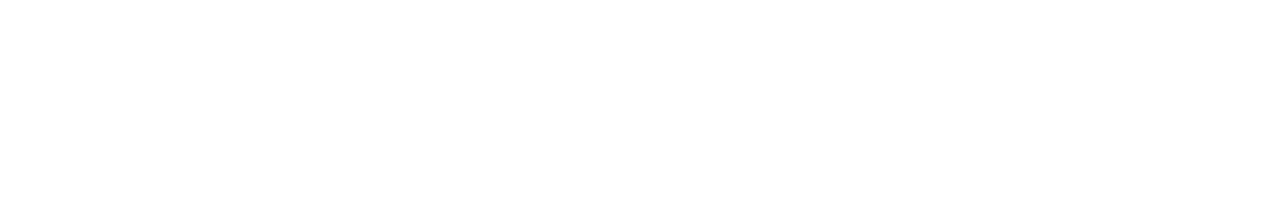
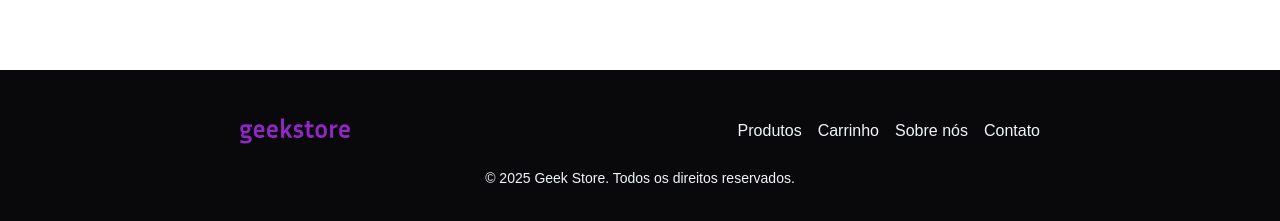
Before and after one commit to vieira-a/geek-store-frontend, a Next.js app: page / in a window 1280 px wide. Shown: the part 615-836 px from the top of the page. Before the commit the page ends 800 px from the top, so only its background shows below. Built offline with nearby package versions, Linux system fonts and the light colour scheme; no server answers.

Commit message:
feat: add AppFooter component to enhance page layout and navigation

```diff
--- a/src/app/page.tsx
+++ b/src/app/page.tsx
@@ -1,4 +1,5 @@
 import FeaturedProducts from "@/app/product/component/FeaturedProducts";
+import AppFooter from "@/module/shared/component/AppFooter";
 import AppHero from "@/module/shared/component/AppHero";
 
 export default function Home() {
@@ -6,6 +7,7 @@
     <main>
       <AppHero />
       <FeaturedProducts />
+      <AppFooter />
     </main>
   );
 }
--- /dev/null
+++ b/src/module/shared/component/AppFooter.tsx
@@ -0,0 +1,37 @@
+import Image from "next/image";
+import Logo from "../../../../public/gs_logo.svg";
+import Link from "next/link";
+
+export default function AppFooter() {
+  return (
+    <div className="px-60 py-12 bg-zinc-950 mt-12">
+      <div className="flex justify-between items-center">
+        <Link href="/">
+          <Image alt="Geek Store" width={110} height={14} src={Logo} />
+        </Link>
+        <nav className="text-slate-100 gap-2">
+          <ul className="flex gap-4">
+            <li>
+              <Link href="/">Produtos</Link>
+            </li>
+            <li>
+              <Link href="/cart">Carrinho</Link>
+            </li>
+            <li>
+              <Link href="/about">Sobre nós</Link>
+            </li>
+            <li>
+              <Link href="/contact">Contato</Link>
+            </li>
+          </ul>
+        </nav>
+      </div>
+      <div className="mt-6 text-center text-slate-100 text-sm">
+        <p>
+          &copy; {new Date().getFullYear()} Geek Store. Todos os direitos
+          reservados.
+        </p>
+      </div>
+    </div>
+  );
+}
```
